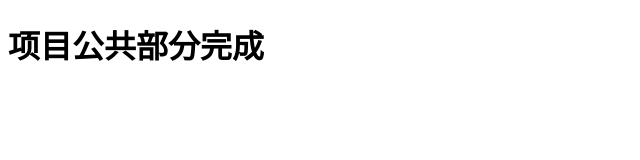
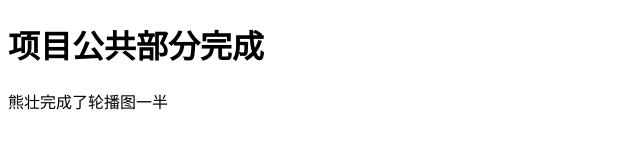
Before and after one commit to xiongzhuangaly/dome01, a plain HTML site: page index.html in a window 1280 px wide. Shown: the whole page, without its empty margins (0-640 px from the left). Drawn offline with Linux system fonts and the light colour scheme.

Commit message:
轮播图完成了一半

```diff
--- a/index.html
+++ b/index.html
@@ -8,5 +8,8 @@
 </head>
 <body>
     <h1>项目公共部分完成</h1>
+
+    <span>熊壮完成了轮播图一半</span>
+
 </body>
 </html>
```
